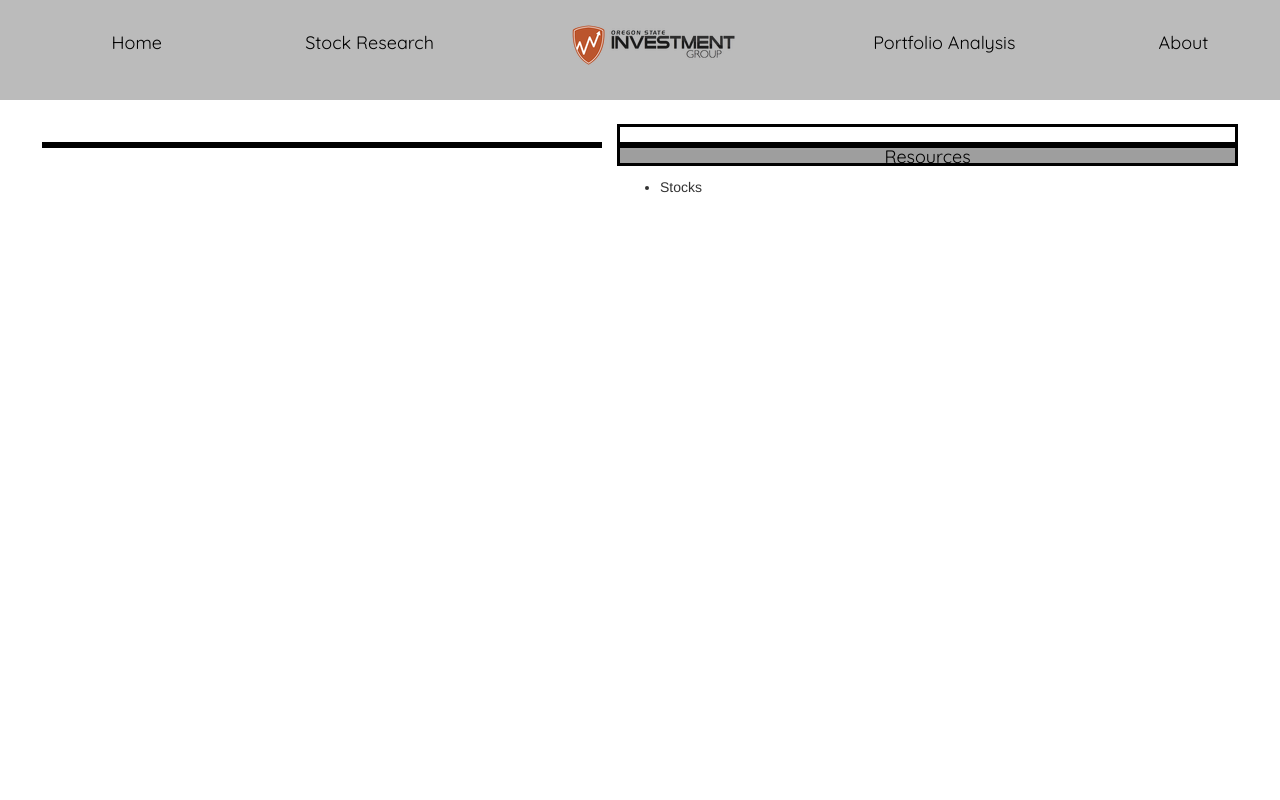
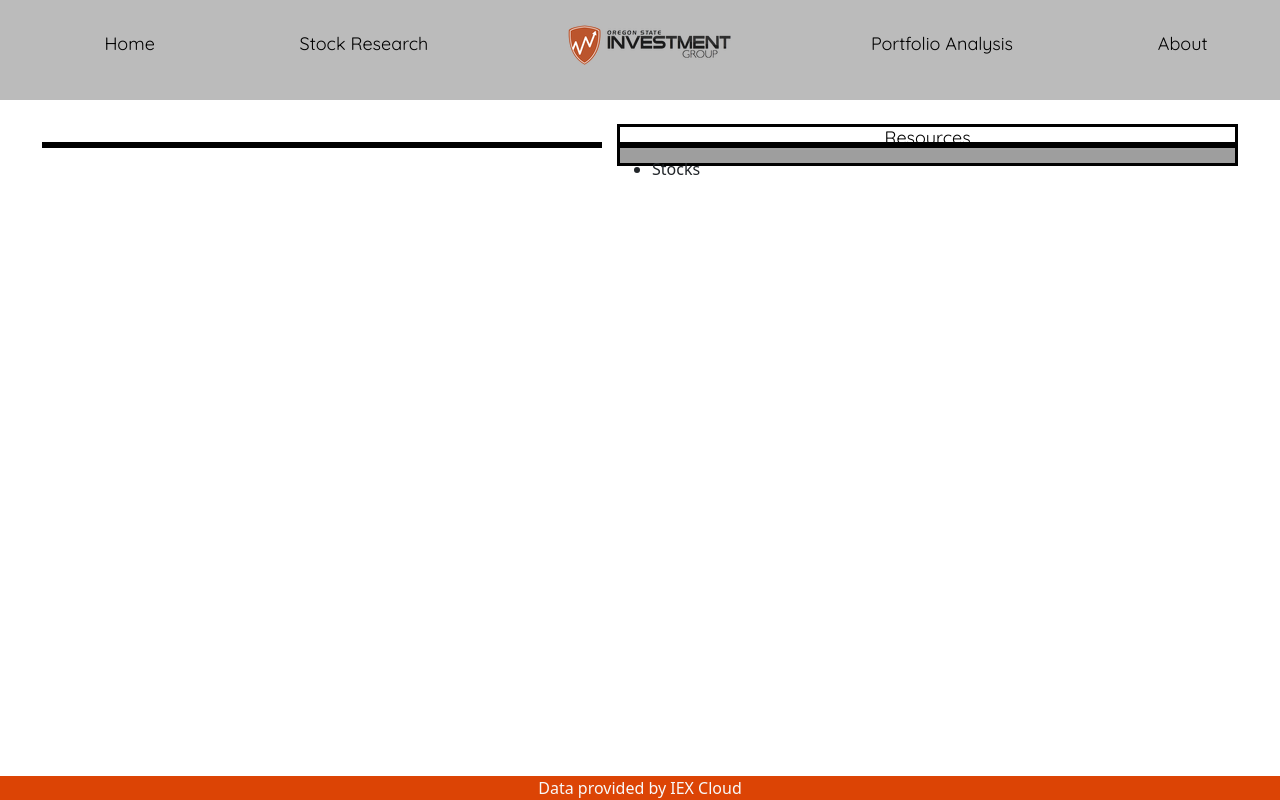
Before and after one commit to BraedenKuether/Capstone, a Django app: page /home_page/ in a window 1280 px wide. Run offline with Django 3.2, Linux system fonts and the light colour scheme; some libraries are stand-ins or nearby versions; grey boxes are pictures that could not be loaded.

Commit message:
Added footer and bootstrap update

```diff
--- a/backend/osig/templates/base.html
+++ b/backend/osig/templates/base.html
@@ -2,11 +2,14 @@
 <!DOCTYPE html>
 <html lang="en">
   <head>
+    <!-- Required meta tags -->
     <meta charset="utf-8">
+    <meta name="viewport" content="width=device-width, initial-scale=1">
+
+    <!-- Bootstrap CSS -->
+    <link href="https://cdn.jsdelivr.net/npm/bootstrap@5.0.0-beta3/dist/css/bootstrap.min.css" rel="stylesheet" integrity="sha384-eOJMYsd53ii+scO/bJGFsiCZc+5NDVN2yr8+0RDqr0Ql0h+rP48ckxlpbzKgwra6" crossorigin="anonymous">
+
     <title>{% block title %}OSIG Home{% endblock title %}</title>
-
-    <!-- Latest compiled and minified CSS -->
-    <link rel="stylesheet" href="https://stackpath.bootstrapcdn.com/bootstrap/3.4.1/css/bootstrap.min.css" integrity="sha384-HSMxcRTRxnN+Bdg0JdbxYKrThecOKuH5zCYotlSAcp1+c8xmyTe9GYg1l9a69psu" crossorigin="anonymous">
 
     <link rel="preconnect" href="https://fonts.gstatic.com">
     <link href="https://fonts.googleapis.com/css2?family=Quicksand&display=swap" rel="stylesheet">
@@ -32,5 +35,14 @@
     <div id="contents">
       {% block content %}{% endblock content %}
     </div>
+
+    <footer>
+      <div class="footer fixed-bottom mx-auto text-center">
+        <a href="https://iexcloud.io" class="text-decoration-none fw-light link-light">Data provided by IEX Cloud</a>
+      </div>
+    </footer>
+
+    <!-- Option 1: Bootstrap Bundle with Popper -->
+    <script src="https://cdn.jsdelivr.net/npm/bootstrap@5.0.0-beta3/dist/js/bootstrap.bundle.min.js" integrity="sha384-JEW9xMcG8R+pH31jmWH6WWP0WintQrMb4s7ZOdauHnUtxwoG2vI5DkLtS3qm9Ekf" crossorigin="anonymous"></script>
   </body>
 </html>
```
